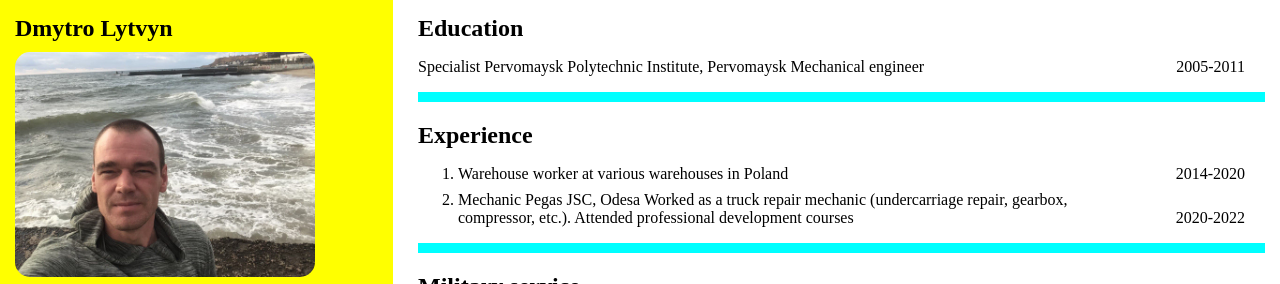
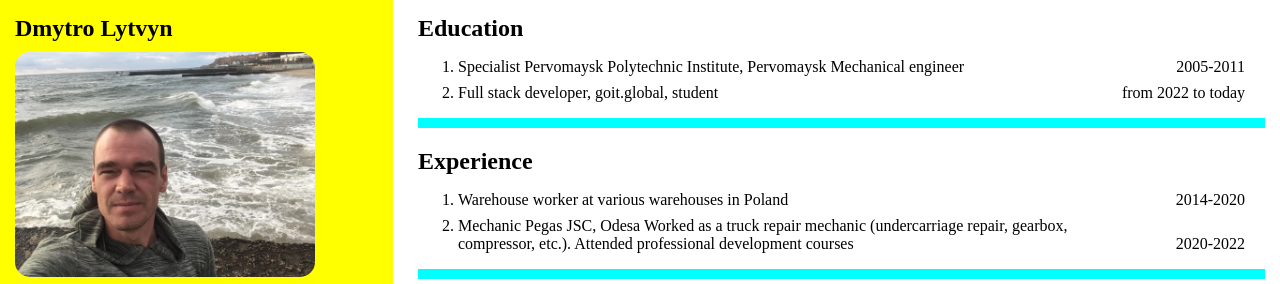
Before and after one commit to dino004/CV, a plain HTML site: page index.html in a window 1280 px wide. Shown: the top 284 px of the page. Drawn offline with Linux system fonts and the light colour scheme.

Commit message:
add education

```diff
--- a/css/style.css
+++ b/css/style.css
@@ -104,7 +104,7 @@ main {
   right: 20px;
 }
 
-.experience__items{
+.biography__items{
     display: block;
     width: 80%;
 }
--- a/index.html
+++ b/index.html
@@ -103,13 +103,16 @@
         <section><h2 class="hidden">About me</h2></section>
         <section class="biography">
           <h2>Education</h2>
-          <p>Specialist
-            Pervomaysk Polytechnic Institute, Pervomaysk
-            Mechanical engineer <span class="years">2005-2011</span></p>
+          <ol class="biography__items">
+            <li class="item">Specialist
+              Pervomaysk Polytechnic Institute, Pervomaysk
+              Mechanical engineer <span class="years">2005-2011</span></li>
+            <li class="item">Full stack developer, goit.global, student<span class="years">from 2022 to today</span></li>
+          </ol>
         </section>
                <section class="biography">
           <h2>Experience</h2>
-          <ol class="experience__items">
+          <ol class="biography__items">
             <li class="item">Warehouse worker at various warehouses in Poland <span class="years">2014-2020</span></li>
             <li class="item">Mechanic
               Pegas JSC, Odesa
```
